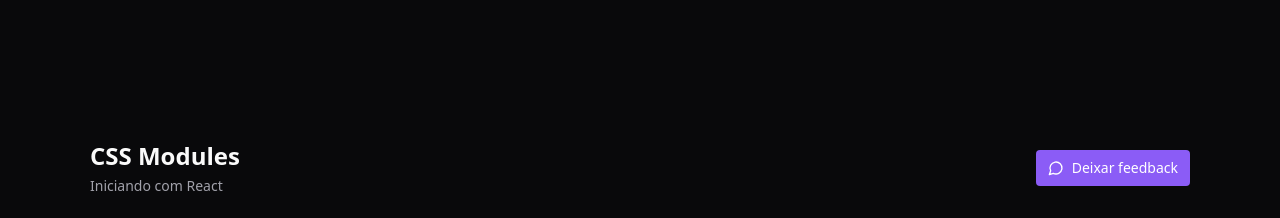
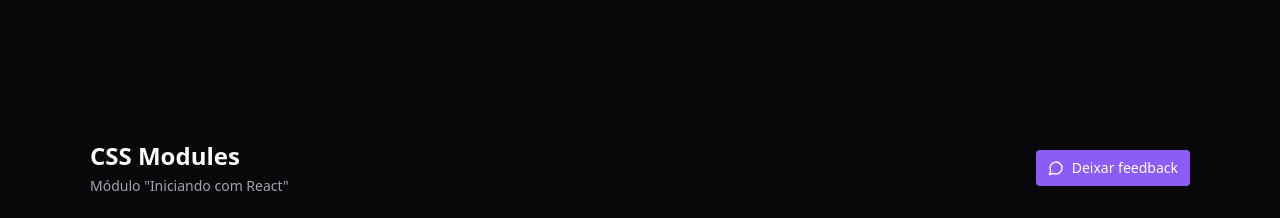
Before and after one commit to Fekleite/react-redux-zustand, a React (Vite) app: page / in a window 1280 px wide. Shown: the top 218 px of the page. Built offline with nearby package versions, Linux system fonts and the light colour scheme; data requests are answered from the project's data file.

Commit message:
feat: add loading

```diff
--- a/src/components/Header.tsx
+++ b/src/components/Header.tsx
@@ -1,12 +1,18 @@
+import { useAppSelector } from "../store";
 import { useCurrentLesson } from "../store/slices/player";
 
 export function Header() {
   const { currentLesson, currentModule } = useCurrentLesson()
+  const isCourseLoading = useAppSelector(state => state.player.isLoading)
+
+  if (isCourseLoading) {
+    return <h1 className="text-2xl font-bold">Carregando...</h1>
+  }
 
   return (
     <div className="flex flex-col gap-1">
       <h1 className="text-2xl font-bold">{currentLesson?.title}</h1>
-      <span className="text-sm text-zinc-400">{currentModule?.title}</span>
+      <span className="text-sm text-zinc-400">Módulo "{currentModule?.title}"</span>
     </div>
   );
 }
--- a/src/components/Video.tsx
+++ b/src/components/Video.tsx
@@ -1,11 +1,13 @@
 import ReactPlayer from 'react-player'
 import { next, useCurrentLesson } from '../store/slices/player';
-import { useAppDispatch } from '../store';
+import { useAppDispatch, useAppSelector } from '../store';
+import { Loader } from 'lucide-react';
 
 export function Video() {
   const dispatch = useAppDispatch()
 
   const { currentLesson: lesson } = useCurrentLesson()
+  const isCourseLoading = useAppSelector(state => state.player.isLoading)
 
   function handlePlayNext() {
     dispatch(next())
@@ -15,6 +17,11 @@
 
   return (
     <div className="w-full bg-zinc-950 aspect-video">
+      {isCourseLoading ? (
+        <div className="flex h-full items-center justify-center">
+          <Loader className="w-6 h-6 text-zinc-400 animate-spin" />
+        </div>
+      ) : (
         <ReactPlayer
           width="100%"
           height="100%"
@@ -22,6 +29,7 @@
           onEnded={handlePlayNext}
           url={`https://www.youtube.com/watch?v=${lesson.id}`}
         />
+      )}
     </div>
   );
 }
--- a/src/store/slices/player.ts
+++ b/src/store/slices/player.ts
@@ -20,12 +20,14 @@
   course: Course | null;
   currentModuleIndex: number;
   currentLessonIndex: number;
+  isLoading: boolean;
 }
 
 const initialState: PlayerState = {
   course: null,
   currentModuleIndex: 0,
   currentLessonIndex: 0,
+  isLoading: false,
 }
 
 export const loadCourse = createAsyncThunk(
@@ -63,8 +65,12 @@
     }
   },
   extraReducers(builder) {
+    builder.addCase(loadCourse.pending, (state) => {
+      state.isLoading = true
+    })
     builder.addCase(loadCourse.fulfilled, (state, action) => {
       state.course = action.payload
+      state.isLoading = false
     })
   }
 })
```
Also changed, not shown: 1 other file (tests, documents, lock files or other folders). Lines whose indentation alone changed are shown as unchanged.
